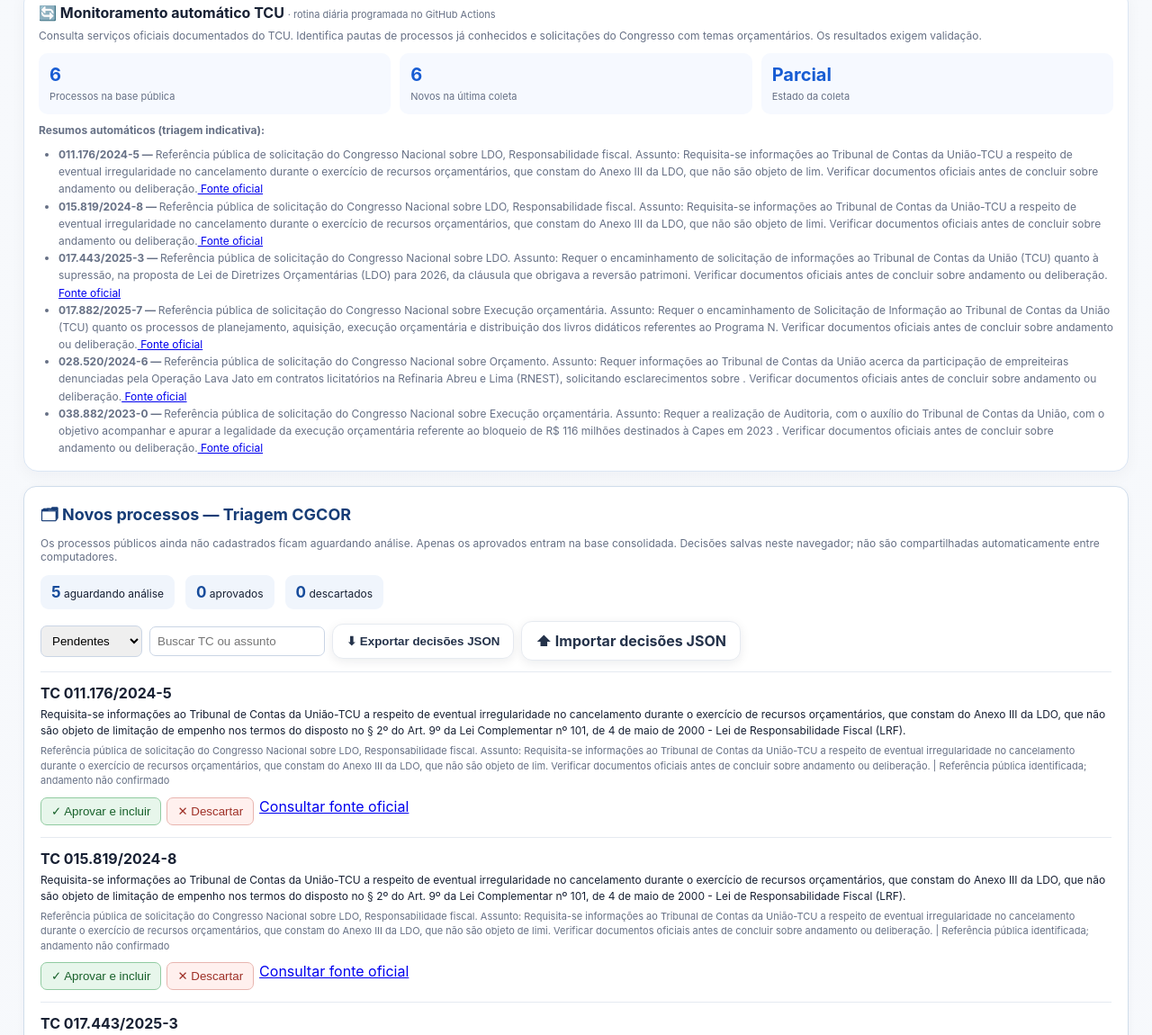
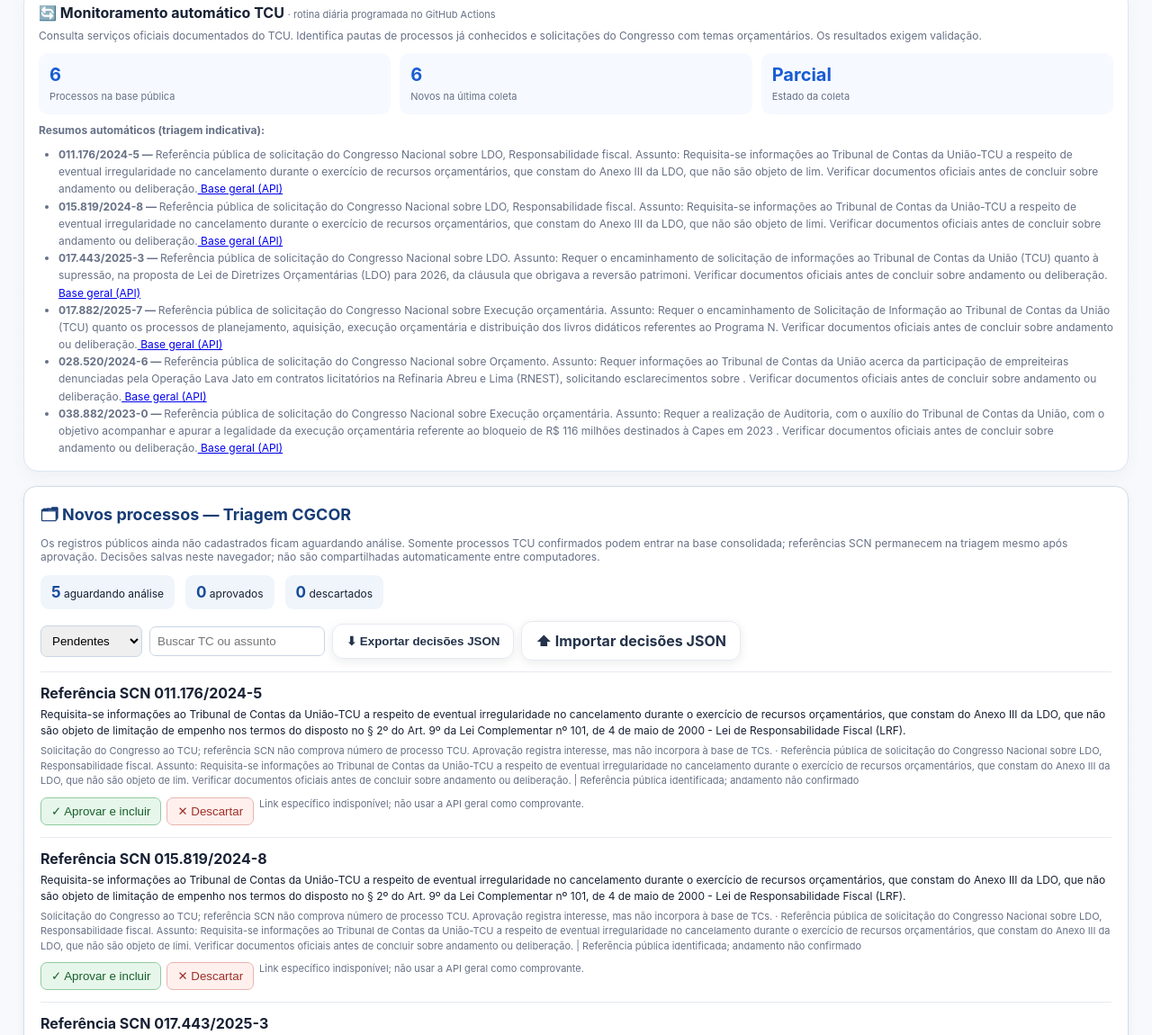
Before and after one commit to CGCOR123/painel-tcu-cgcor, a plain HTML site: page index.html in a window 1280 px wide. Shown: the part 338-1488 px from the top of the page at 90% size. Drawn offline with nearby package versions, Linux system fonts and the light colour scheme.

Commit message:
Correção dos links oficiais - Painel CGCOR V10

```diff
--- a/index.html
+++ b/index.html
@@ -180,7 +180,7 @@ tr.priority-on-agenda td:first-child{border-left:5px solid #039855}
 
 <section class="triage-panel" id="triagePanel">
  <h2>🗂 Novos processos — Triagem CGCOR</h2>
- <div class="muted" style="font-size:12px">Os processos públicos ainda não cadastrados ficam aguardando análise. Apenas os aprovados entram na base consolidada. Decisões salvas neste navegador; não são compartilhadas automaticamente entre computadores.</div>
+ <div class="muted" style="font-size:12px">Os registros públicos ainda não cadastrados ficam aguardando análise. Somente processos TCU confirmados podem entrar na base consolidada; referências SCN permanecem na triagem mesmo após aprovação. Decisões salvas neste navegador; não são compartilhadas automaticamente entre computadores.</div>
  <div class="triage-kpis">
   <span><b id="triagePending">0</b> aguardando análise</span>
   <span><b id="triageApproved">0</b> aprovados</span>
@@ -644,11 +644,11 @@ function publicRow(x){
  dataPauta:x.dataPauta||"",assunto:x.assunto||x.objeto||"",assuntoPauta:x.assuntoPauta||"",
  nota:[x.resumoAutomatico,x.situacaoVerificacao].filter(Boolean).join(" | ")||x.notaPublica||"",
  origem:"TCU — Base pública automática",ministro:x.relator||x.ministro||"",secao:x.fase||"",
- natureza:x.natureza||"",unidade:x.unidade||"",fonteUrl:x.fonteUrl||"",resumoAutomatico:x.resumoAutomatico||""};
+ natureza:x.natureza||"",unidade:x.unidade||"",fonteUrl:x.fonteUrl||"",fonteDetalheUrl:x.fonteDetalheUrl||"",tipoFonte:x.tipoFonte||"",referenciaOrigem:x.referenciaOrigem||"",resumoAutomatico:x.resumoAutomatico||""};
 }
 function approvedPublicRows(){
  const known=knownBeforeDiscovery();
- return discoveredRows.filter(r=>known.has(r.processo)||triageDecisions[r.processo]?.status==="approved");
+ return discoveredRows.filter(r=>r.tipoFonte!=="pedidos_congresso"&&(known.has(r.processo)||triageDecisions[r.processo]?.status==="approved"));
 }
 function refreshAfterTriage(){
  publicFeedRows=approvedPublicRows();
@@ -677,16 +677,18 @@ function renderTriage(){
  const fragment=document.createDocumentFragment();
  for(const r of shown.slice(0,100)){
   const item=document.createElement("article");item.className="triage-item";
-  const title=document.createElement("strong");title.textContent="TC "+r.processo;
+  const title=document.createElement("strong");title.textContent=(r.tipoFonte==="pedidos_congresso"?"Referência SCN ":"TC ")+r.processo;
   const description=document.createElement("p");description.textContent=r.assunto||"Assunto não disponibilizado na fonte.";
-  const extra=document.createElement("p");extra.className="muted";extra.textContent=[r.ministro&&"Relator: "+r.ministro,r.nota].filter(Boolean).join(" · ");
+  const extra=document.createElement("p");extra.className="muted";extra.textContent=[r.tipoFonte==="pedidos_congresso"?"Solicitação do Congresso ao TCU; referência SCN não comprova número de processo TCU. Aprovação registra interesse, mas não incorpora à base de TCs.":null,r.ministro&&"Relator: "+r.ministro,r.nota].filter(Boolean).join(" · ");
   const actions=document.createElement("div");actions.className="triage-actions";
   for(const [status,label,cls] of [["approved","✓ Aprovar e incluir","approve"],["rejected","✕ Descartar","reject"],["pending","↺ Voltar para pendentes",""]]){
    if((triageDecisions[r.processo]?.status||"pending")===status)continue;
    const btn=document.createElement("button");btn.textContent=label;btn.className=cls;btn.type="button";
    btn.onclick=()=>setTriageDecision(r.processo,status);actions.append(btn);
   }
-  if(/^https:\/\//.test(r.fonteUrl)){const a=document.createElement("a");a.href=r.fonteUrl;a.target="_blank";a.rel="noopener noreferrer";a.textContent="Consultar fonte oficial";actions.append(a)}
+  const detail=r.fonteDetalheUrl;
+  if(/^https:\/\//.test(detail)){const a=document.createElement("a");a.href=detail;a.target="_blank";a.rel="noopener noreferrer";a.textContent="Consultar proposição específica";actions.append(a)}
+  else{const note=document.createElement("span");note.className="muted";note.textContent="Link específico indisponível; não usar a API geral como comprovante.";actions.append(note)}
   item.append(title,description,extra,actions);fragment.append(item);
  }
  list.append(fragment);
@@ -724,7 +726,7 @@ async function refreshPublicFeed(){
   const highlights=records.filter(x=>x.resumoAutomatico).slice(0,8);
   if(highlights.length){
    const head=document.createElement("strong");head.textContent="Resumos automáticos (triagem indicativa):";summaryBox.append(head);
-   const ul=document.createElement("ul");for(const x of highlights){const li=document.createElement("li");const b=document.createElement("b");b.textContent=(x.processo||"")+" — ";li.append(b,document.createTextNode(x.resumoAutomatico||""));if(x.fonteUrl&&/^https:\/\//.test(x.fonteUrl)){const a=document.createElement("a");a.href=x.fonteUrl;a.target="_blank";a.rel="noopener noreferrer";a.textContent=" Fonte oficial";li.append(a)}ul.append(li)}summaryBox.append(ul);
+   const ul=document.createElement("ul");for(const x of highlights){const li=document.createElement("li");const b=document.createElement("b");b.textContent=(x.processo||"")+" — ";li.append(b,document.createTextNode(x.resumoAutomatico||""));if(x.fonteUrl&&/^https:\/\//.test(x.fonteUrl)){const a=document.createElement("a");a.href=x.fonteDetalheUrl||x.fonteUrl;a.target="_blank";a.rel="noopener noreferrer";a.textContent=x.fonteDetalheUrl?" Proposição específica":" Base geral (API)";li.append(a)}ul.append(li)}summaryBox.append(ul);
   }else summaryBox.textContent="Nenhum resumo público disponível nesta coleta.";
   refreshAfterTriage();
   status.textContent=`Base pública: ${discoveredRows.length} processo(s). Última execução: ${payload.atualizadoEm||"não executada"}. Estado: ${payload.estado||"desconhecido"}. Novos processos aguardam triagem.`;
```
